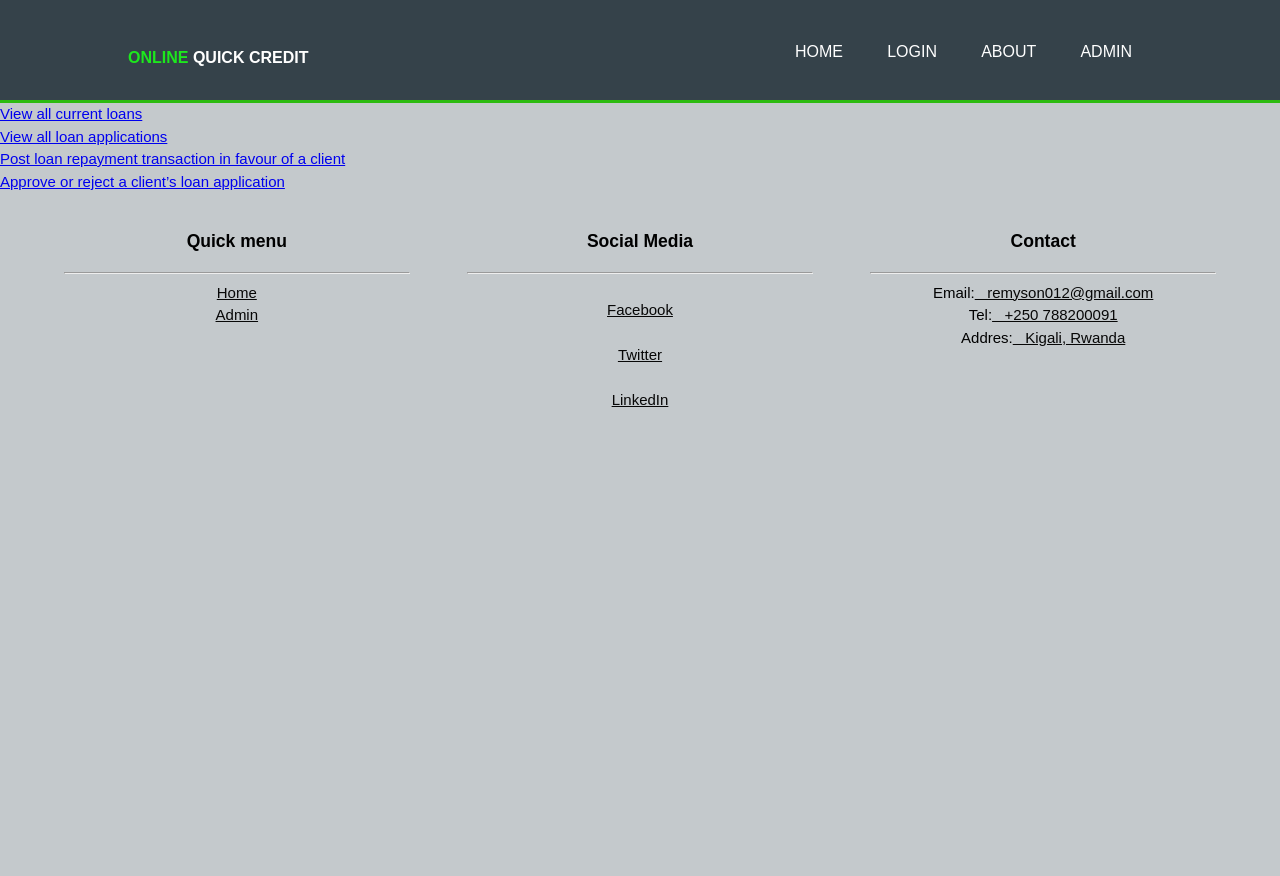
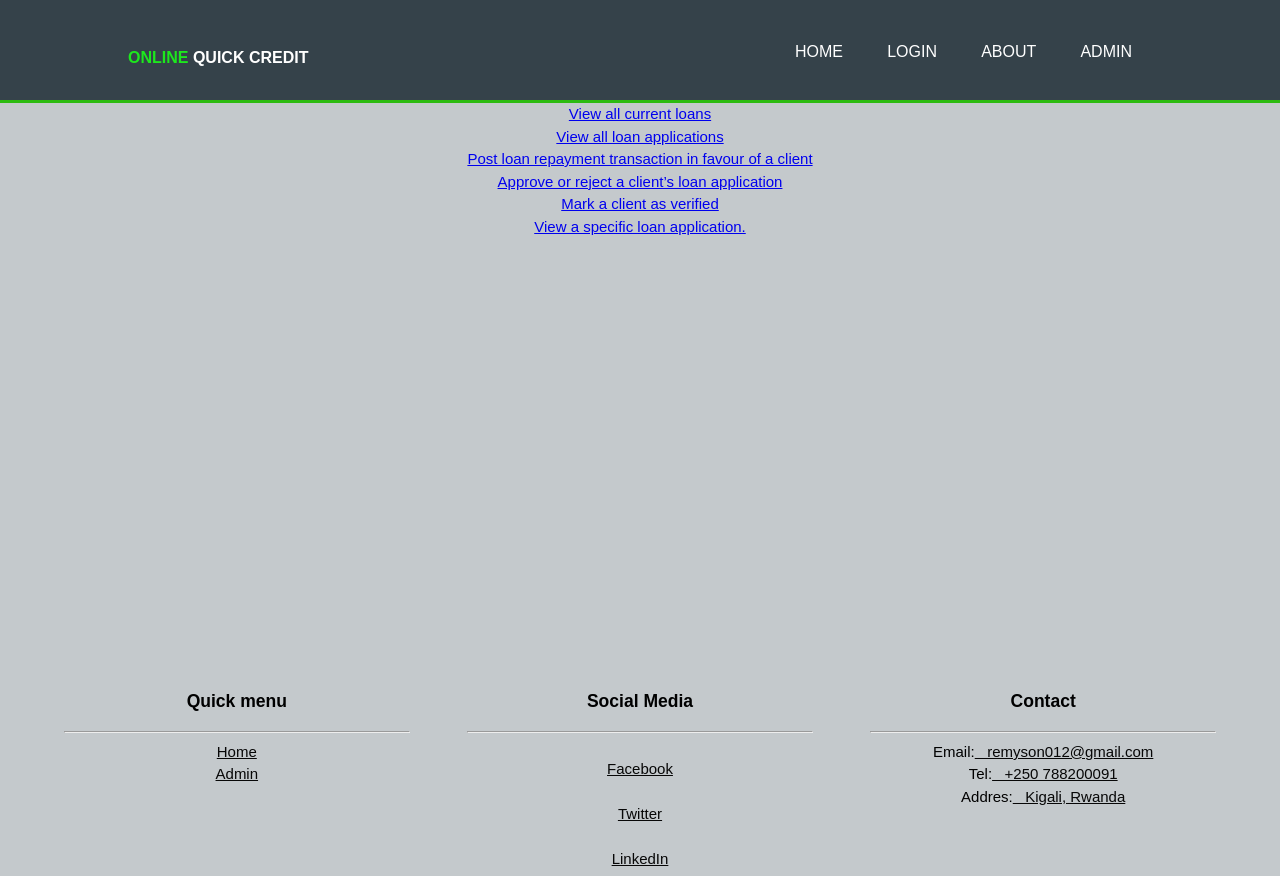
Before and after one commit to JeanRemy012/QUICK-CREDIT, a plain HTML site: page UI/pages/admin.html in a window 1280 px wide. Before the commit the page ends 800 px from the top, so only its background shows below. Drawn offline with Linux system fonts and the light colour scheme.

Commit message:
Another changes

```diff
--- a/UI/css/style.css
+++ b/UI/css/style.css
@@ -117,7 +117,8 @@ header a:hover {
 .footer {
     height: 130px;
     width: 100%;
-    position: relative;
+    position: absolute;
+    bottom: 0;
     background: #c4c9cc;
     margin-top: -40px;
     clear: both;
@@ -153,3 +154,7 @@ header a:hover {
     height: 20px;
     width: 20%;
 }
+
+.AdminDashboard {
+    text-align: center;
+}
```
